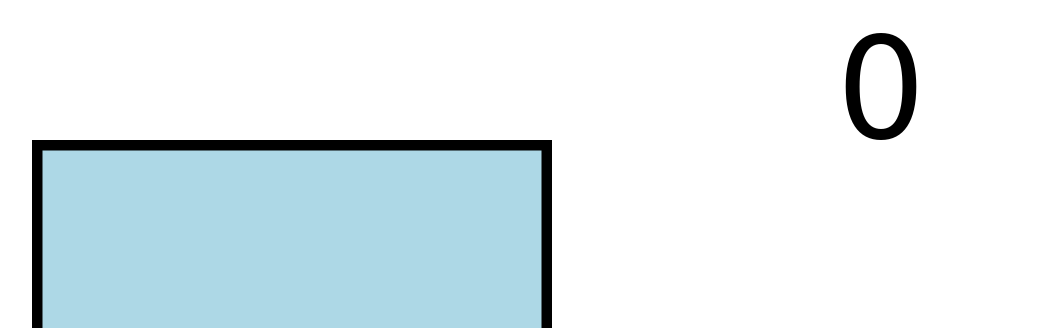
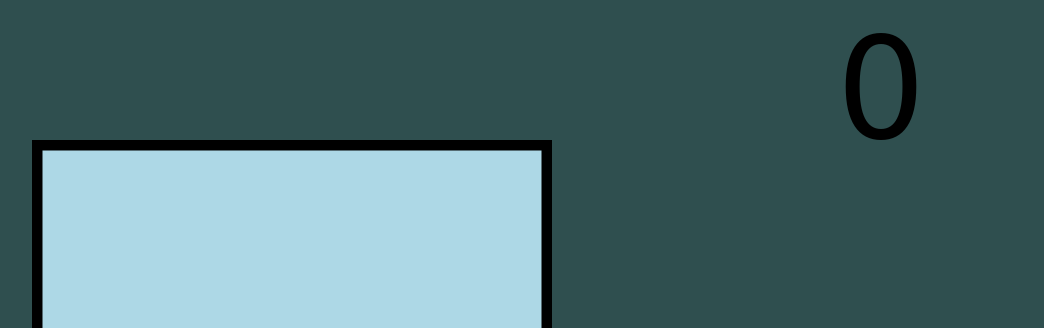
Before and after one commit to dxdelvin/snakeGame_dx, a plain HTML site: page index.html in a window 1280 px wide. Shown: the top 328 px of the page, without its empty margins (220-1264 px from the left). Drawn offline with Linux system fonts and the light colour scheme.

Commit message:
background color changes

```diff
--- a/index.html
+++ b/index.html
@@ -6,7 +6,7 @@
 
   </head>
 
-  <body>
+  <body bgcolor="#2F4F4F">
 
     <div id="score">0<br><br></div><span>SCORE</span>
     <table>
```
